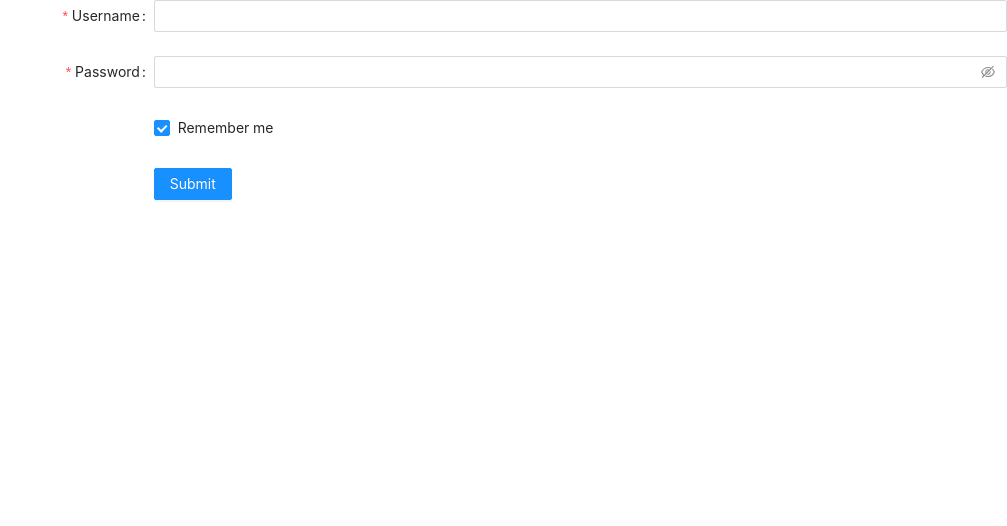
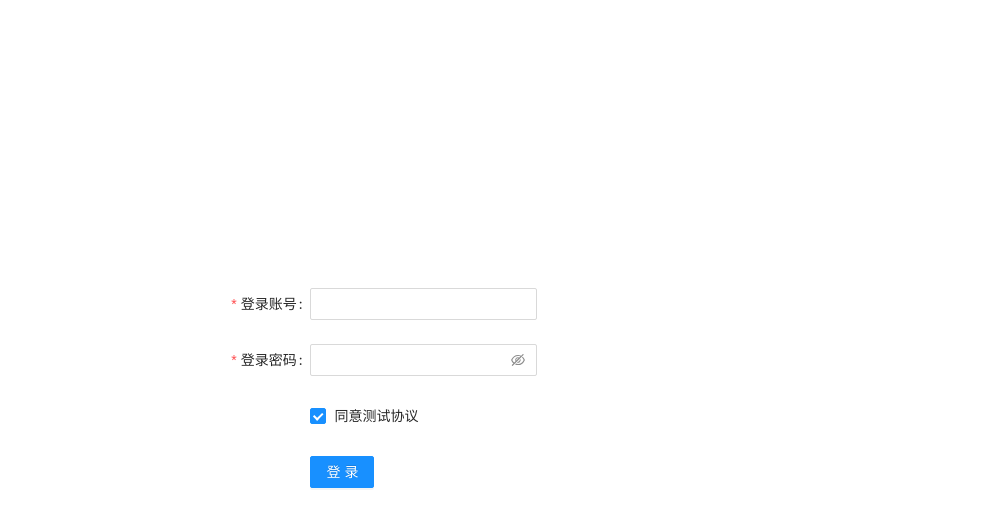
Before and after one commit to YCLwow/shop_dev_react, a React (Create React App) app: page / in a window 1280 px wide. Shown: the top 526 px of the page, without its empty margins (273-1280 px from the left). Built offline with nearby package versions, Linux system fonts and the light colour scheme.

Commit message:
新增scss 路由文件

```diff
--- a/package.json
+++ b/package.json
@@ -12,10 +12,12 @@
     "@types/react-dom": "^18.0.6",
     "@types/react-router-dom": "^5.3.3",
     "antd": "^4.22.2",
+    "node-sass": "^7.0.1",
     "react": "^18.2.0",
     "react-dom": "^18.2.0",
     "react-router-dom": "6",
     "react-scripts": "5.0.1",
+    "sass-loader": "^13.0.2",
     "typescript": "^4.7.4",
     "web-vitals": "^2.1.4"
   },
--- a/src/index.css
+++ b/src/index.css
@@ -11,3 +11,7 @@ code {
   font-family: source-code-pro, Menlo, Monaco, Consolas, 'Courier New',
     monospace;
 }
+
+#root{
+  height: 100%;
+}
--- a/src/index.tsx
+++ b/src/index.tsx
@@ -2,7 +2,7 @@
  * @Author: liuyichen
  * @Date: 2022-07-28 10:06:52
  * @LastEditors: liuyichen
- * @LastEditTime: 2022-08-01 08:56:02
+ * @LastEditTime: 2022-08-01 10:14:08
  * @FilePath: \代码仓库\shop_dev_react\src\index.tsx
  * @Description:
  *
@@ -18,7 +18,7 @@ const root = ReactDOM.createRoot(
   document.getElementById('root') as HTMLElement
 );
 root.render(
-  <React.StrictMode>
+  <React.StrictMode >
     <App />
   </React.StrictMode>
 );
--- a/src/pages/home/index.tsx
+++ b/src/pages/home/index.tsx
@@ -2,13 +2,13 @@
  * @Author: liuyichen
  * @Date: 2022-07-29 14:46:15
  * @LastEditors: liuyichen
- * @LastEditTime: 2022-08-01 08:59:08
+ * @LastEditTime: 2022-08-01 10:03:06
  * @FilePath: \代码仓库\shop_dev_react\src\pages\home\index.tsx
  * @Description:
  *
  * Copyright (c) 2022 by liuyichen, All Rights Reserved.
  */
-import styles from '../index.module.scss'
+import styles from './index.module.scss'
 const Home = ()=>{
   return <div className={styles.home}>home</div>
 }
--- /dev/null
+++ b/src/pages/login/index.module.scss
@@ -0,0 +1,6 @@
+.login{
+    display: flex;
+    justify-content: center;
+    height: 100%;
+    align-items: center
+}
--- a/src/pages/login/index.tsx
+++ b/src/pages/login/index.tsx
@@ -2,7 +2,7 @@
  * @Author: liuyichen
  * @Date: 2022-08-01 08:42:40
  * @LastEditors: liuyichen
- * @LastEditTime: 2022-08-01 08:48:37
+ * @LastEditTime: 2022-08-01 10:19:02
  * @FilePath: \代码仓库\shop_dev_react\src\pages\login\index.tsx
  * @Description:
  *
@@ -10,6 +10,7 @@
  */
 import { Button, Checkbox, Form, Input } from 'antd';
 import React from 'react';
+import styles from './index.module.scss'
 const Login: React.FC = () => {
   const onFinish = (values: any) => {
     console.log('Success:', values);
@@ -20,6 +21,7 @@ const Login: React.FC = () => {
   };
 
   return (
+    <div className={styles.login}>
       <Form
         name="basic"
         labelCol={{ span: 8 }}
@@ -30,31 +32,33 @@ const Login: React.FC = () => {
         autoComplete="off"
       >
         <Form.Item
-        label="Username"
+          label="登录账号"
           name="username"
-        rules={[{ required: true, message: 'Please input your username!' }]}
+          rules={[{ required: true, message: '请输入正确的用户名' }]}
         >
           <Input />
         </Form.Item>
 
         <Form.Item
-        label="Password"
+          label="登录密码"
           name="password"
-        rules={[{ required: true, message: 'Please input your password!' }]}
+          rules={[{ required: true, message: '请输入正确的密码' }]}
         >
           <Input.Password />
         </Form.Item>
 
         <Form.Item name="remember" valuePropName="checked" wrapperCol={{ offset: 8, span: 16 }}>
-        <Checkbox>Remember me</Checkbox>
+          <Checkbox>同意测试协议</Checkbox>
         </Form.Item>
 
         <Form.Item wrapperCol={{ offset: 8, span: 16 }}>
           <Button type="primary" htmlType="submit">
-          Submit
+            登录
           </Button>
         </Form.Item>
       </Form>
+    </div>
+
   );
 }
 export default Login
```
Also changed, not shown: src/pages/home/index.module.scss (renamed from src/pages/home/index.module.sass), 1 other file (tests, documents, lock files or other folders). Lines whose indentation alone changed are shown as unchanged.
